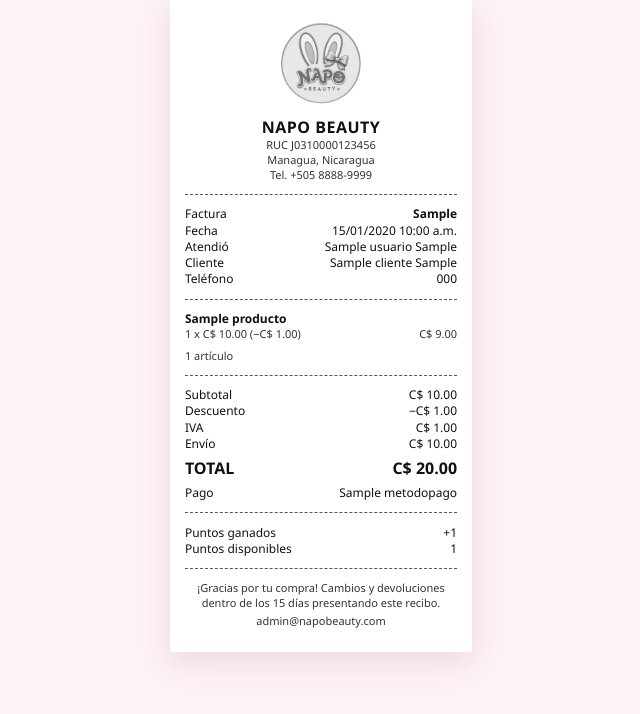
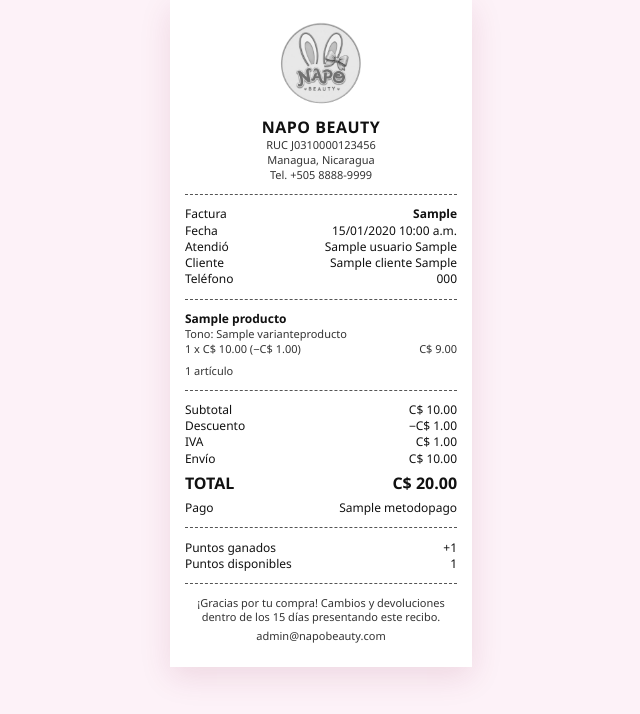
Before and after one commit to Vane8949/NapoBeauty, a Django app: page /ventas/1/recibo/ in a window 1280 px wide. Shown: the part 86-800 px from the top of the page, without its empty margins (319-959 px from the left). Run offline with Django 5.2, Linux system fonts and the light colour scheme; tables that the repository leaves empty hold one stand-in row (values such as "Sample post").

Commit message:
Update recibo.html

```diff
--- a/templates/ventas/recibo.html
+++ b/templates/ventas/recibo.html
@@ -75,6 +75,7 @@
         {% for d in detalles %}
         <div class="producto">
             <div class="nombre">{{ d.producto.nombre }}</div>
+            {% if d.tono %}<div class="pequeno">Tono: {{ d.tono }}</div>{% endif %}
             <div class="fila pequeno"><span>{{ d.cantidad }} x {{ d.precio_unitario|cordobas }}{% if d.descuento %} (−{{ d.descuento|cordobas }}){% endif %}</span><span>{{ d.subtotal|cordobas }}</span></div>
         </div>
         {% endfor %}
```
